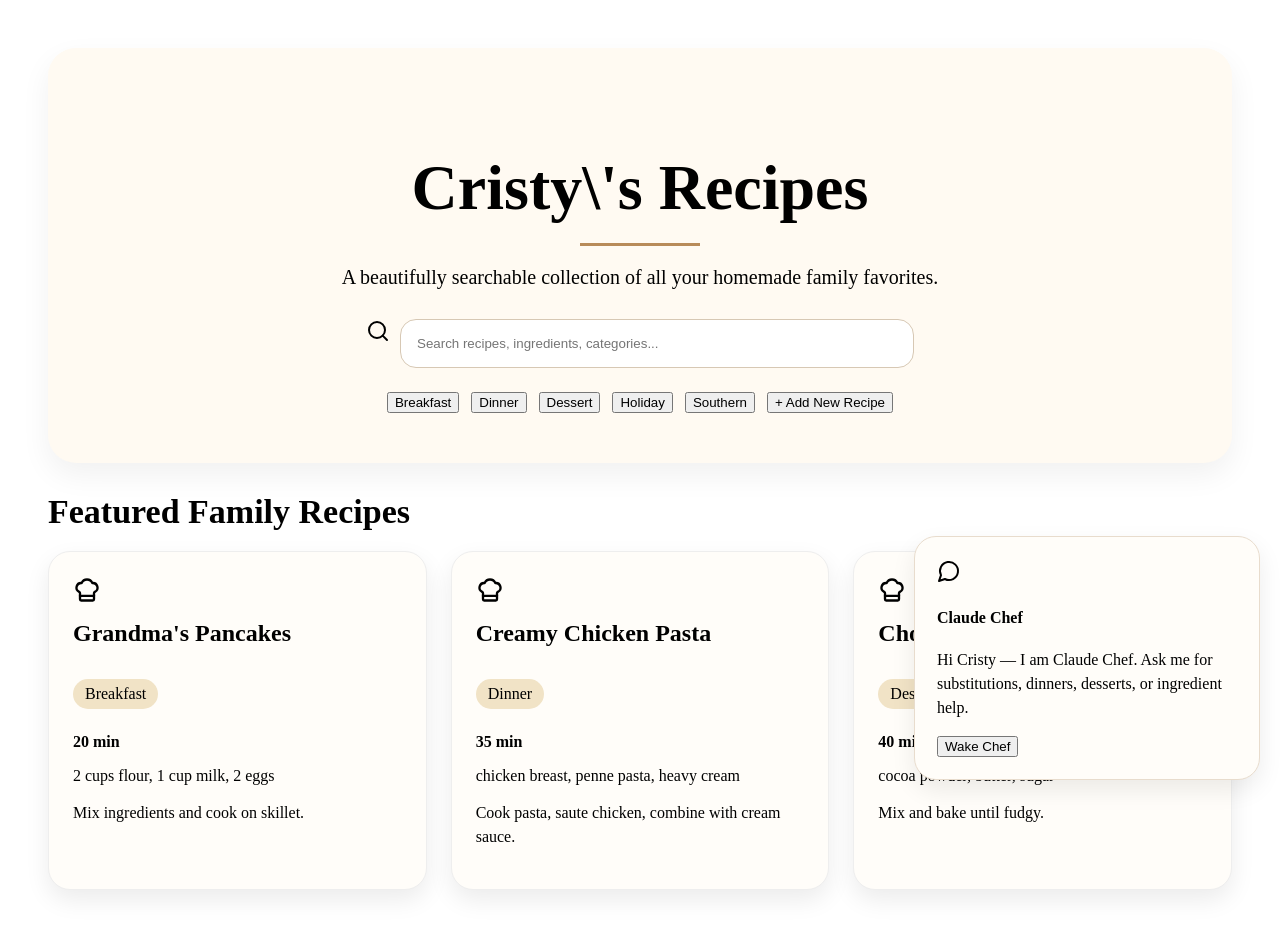
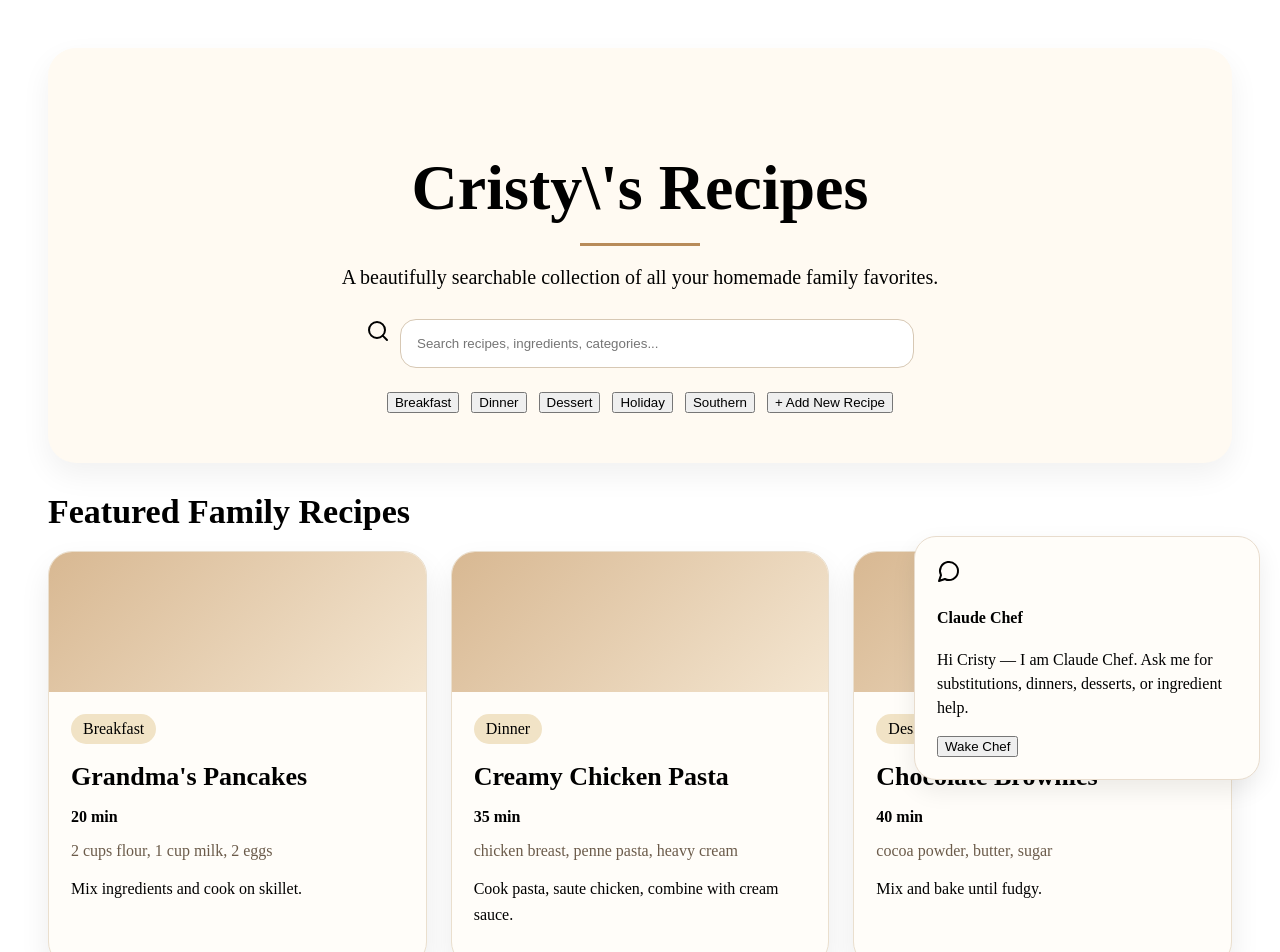
Before and after one commit to rawillia9801/cbook, a Next.js app: page / in a window 1280 px wide. Shown: the top 952 px of the page. Built offline with nearby package versions, Linux system fonts and the light colour scheme.

Commit message:
Redesign recipe cards with magazine style visual panels

```diff
--- a/component_recipecard.tsx
+++ b/component_recipecard.tsx
@@ -1,14 +1,14 @@
-import { ChefHat } from 'lucide-react';
-
 export default function RecipeCard({recipe}:{recipe:any}){
  return (
-  <div style={{border:'1px solid #eee',padding:'24px',borderRadius:'22px',background:'#fffdf9',boxShadow:'0 10px 24px rgba(0,0,0,0.08)'}}>
-   <ChefHat size={28} />
-   <h3 style={{fontSize:'24px',marginTop:'12px'}}>{recipe.title}</h3>
-   <span style={{display:'inline-block',background:'#f1e3c6',padding:'6px 12px',borderRadius:'20px',margin:'8px 0'}}>{recipe.category}</span>
-   <p><strong>{recipe.time}</strong></p>
-   <p>{recipe.ingredients.join(', ')}</p>
-   <p style={{marginTop:'12px',lineHeight:'1.5'}}>{recipe.instructions}</p>
+  <div style={{border:'1px solid #eadfce',padding:'0',borderRadius:'24px',background:'#fffdf9',boxShadow:'0 14px 30px rgba(0,0,0,0.08)',overflow:'hidden'}}>
+   <div style={{height:'140px',background:'linear-gradient(135deg,#d8b892,#f4e6d1)'}}></div>
+   <div style={{padding:'22px'}}>
+    <span style={{display:'inline-block',background:'#f1e3c6',padding:'6px 12px',borderRadius:'20px',marginBottom:'10px'}}>{recipe.category}</span>
+    <h3 style={{fontSize:'26px',margin:'8px 0'}}>{recipe.title}</h3>
+    <p><strong>{recipe.time}</strong></p>
+    <p style={{color:'#6b5b4a'}}>{recipe.ingredients.join(', ')}</p>
+    <p style={{marginTop:'12px',lineHeight:'1.6'}}>{recipe.instructions}</p>
+   </div>
   </div>
  )
 }
```
